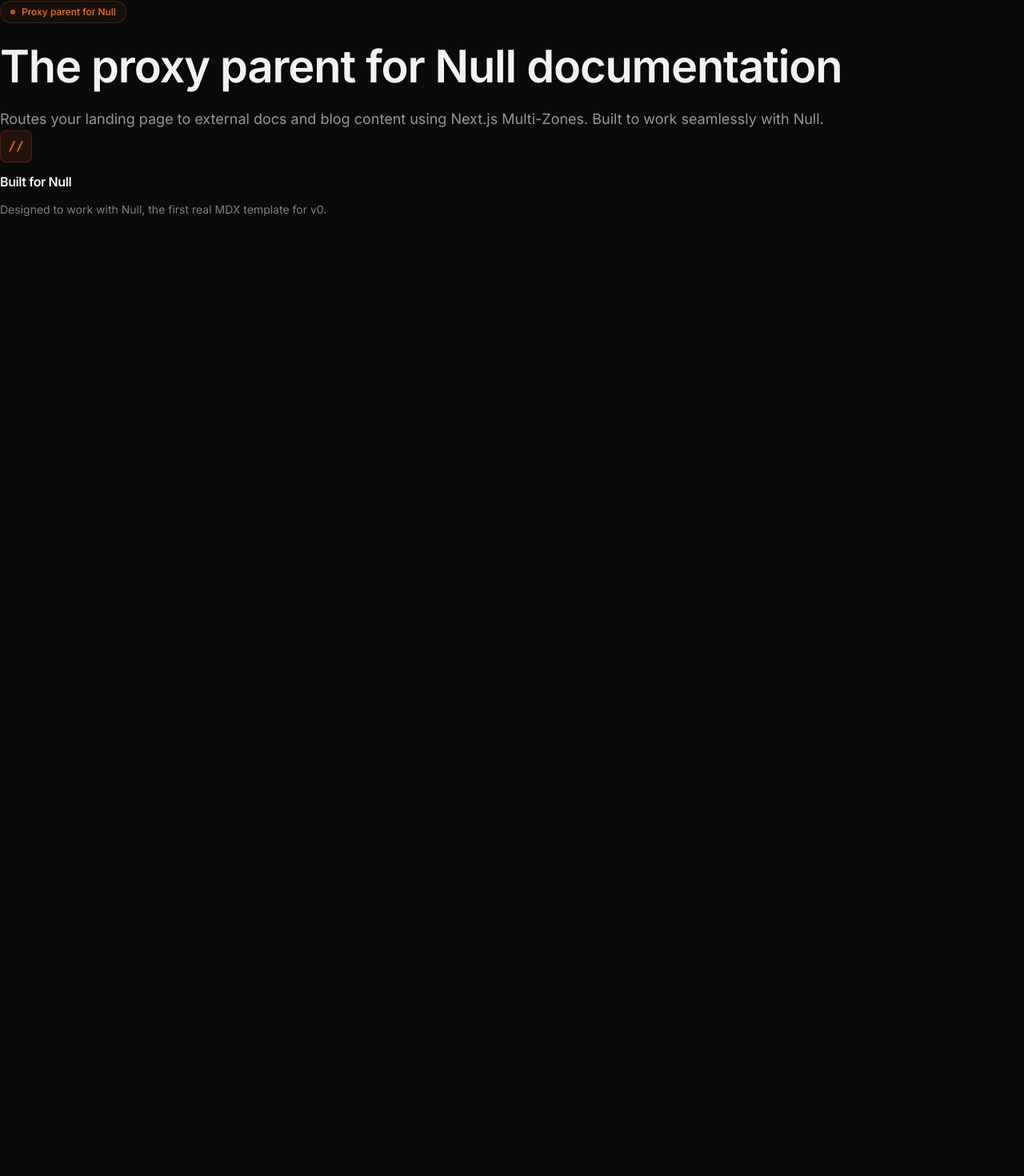
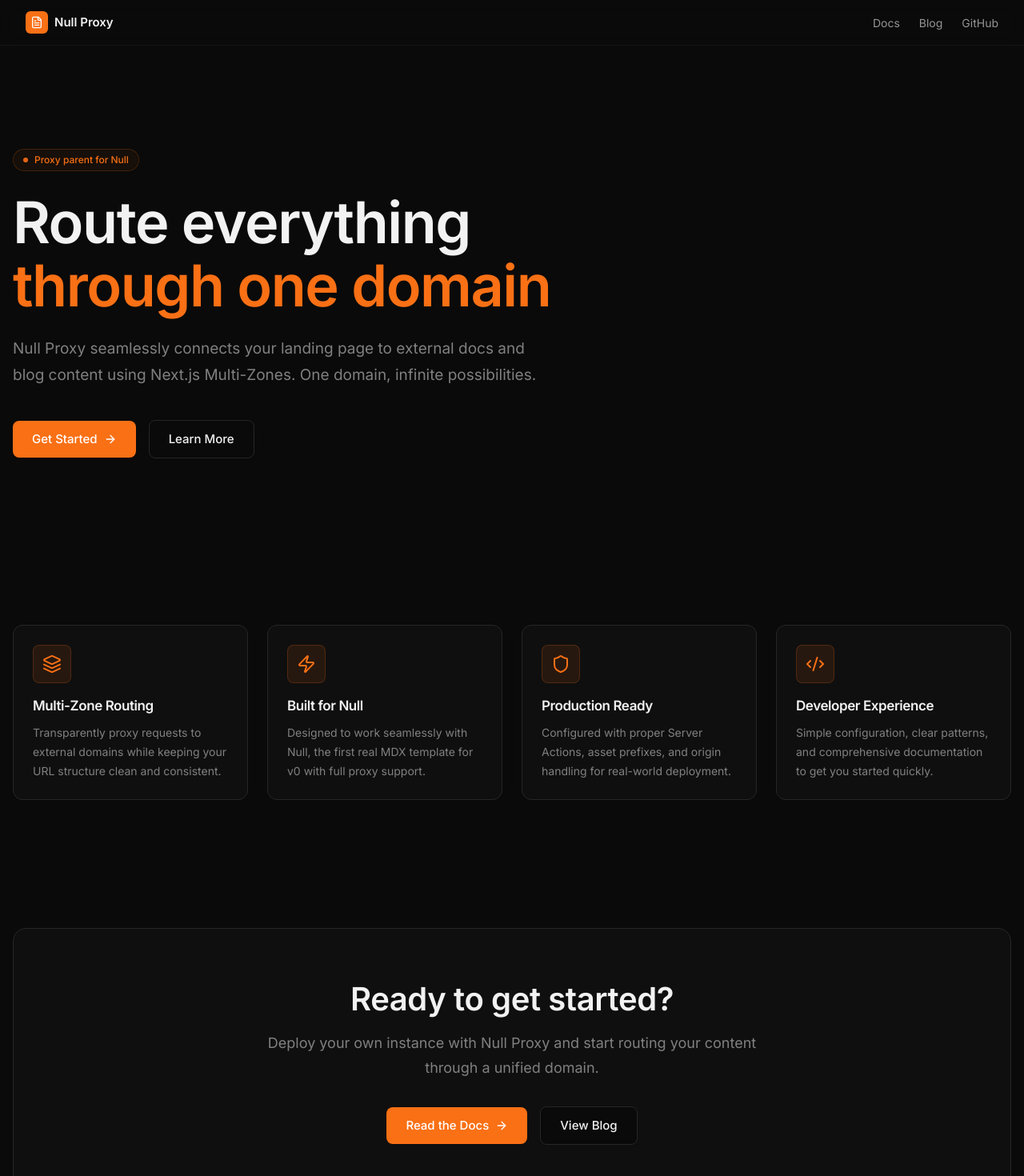
Before and after one commit to headline-design/null-proxy, a Next.js app: page / in a window 1280 px wide. Shown: the top 1470 px of the page at 80% size. Before the commit the page ends 800 px from the top, so only its background shows below. Built offline with nearby package versions, Linux system fonts and the light colour scheme.

Commit message:
refactor: enhance landing page design and user engagement
Improve typography, spacing, and visual elements; add
bottom CTA section and hover effects for better UX.

#VERCEL_SKIP

Co-authored-by: HEADLINE Design <85418370+headline-design@users.noreply.github.com>

```diff
--- a/app/page.tsx
+++ b/app/page.tsx
@@ -1,30 +1,134 @@
-const Page = () => {
+import { ArrowRight, Layers, Zap, Shield, Code2 } from "lucide-react"
+import { Header } from "@/components/header"
+import { Footer } from "@/components/footer"
+
+export default function Page() {
   return (
-    <div>
-      <div className="mb-6 inline-flex items-center gap-2 rounded-full border border-primary/20 bg-primary/5 px-3 py-1">
+    <div className="min-h-screen flex flex-col">
+      <Header />
+
+      <main className="flex-1">
+        {/* Hero Section */}
+        <section className="container mx-auto px-4 py-16 md:py-24 lg:py-32">
+          <div className="max-w-4xl">
+            {/* Badge */}
+            <div className="mb-6 inline-flex items-center gap-2 rounded-full border border-primary/20 bg-primary/5 px-3 py-1 backdrop-blur-sm">
               <span className="h-1.5 w-1.5 rounded-full bg-primary animate-pulse"></span>
               <span className="text-[12px] font-medium text-primary">Proxy parent for Null</span>
             </div>
 
-      <h1 className="text-balance text-[36px] font-semibold leading-[1.1] tracking-[-0.02em] md:text-[48px] lg:text-[56px]">
-        The proxy parent for Null documentation
+            {/* Headline */}
+            <h1 className="text-balance text-[42px] font-semibold leading-[1.1] tracking-[-0.02em] text-foreground md:text-[56px] lg:text-[72px]">
+              Route everything
+              <br />
+              <span className="text-primary">through one domain</span>
             </h1>
-      <p className="mt-5 text-[17px] leading-[1.6] text-foreground/60 md:text-[18px]">
-        Routes your landing page to external docs and blog content using Next.js Multi-Zones. Built to work seamlessly
-        with Null.
+
+            {/* Description */}
+            <p className="mt-6 max-w-2xl text-pretty text-[17px] leading-[1.7] text-muted-foreground md:text-[19px]">
+              Null Proxy seamlessly connects your landing page to external docs and blog content using Next.js
+              Multi-Zones. One domain, infinite possibilities.
             </p>
 
-      <div className="space-y-3">
-        <div className="flex h-10 w-10 items-center justify-center rounded-lg bg-primary/10 border border-primary/20">
-          <span className="text-[16px] font-mono font-bold text-primary">//</span>
+            {/* CTA Buttons */}
+            <div className="mt-10 flex flex-wrap items-center gap-4">
+              <a
+                href="/docs"
+                className="group inline-flex items-center gap-2 rounded-lg bg-primary px-6 py-3 text-[15px] font-medium text-primary-foreground shadow-sm transition-all hover:bg-primary/90 hover:shadow-md"
+              >
+                Get Started
+                <ArrowRight className="h-4 w-4 transition-transform group-hover:translate-x-0.5" />
+              </a>
+              <a
+                href="/about"
+                className="inline-flex items-center gap-2 rounded-lg border border-border bg-background px-6 py-3 text-[15px] font-medium text-foreground shadow-sm transition-all hover:bg-accent hover:shadow-md"
+              >
+                Learn More
+              </a>
             </div>
-        <h3 className="text-[16px] font-semibold tracking-tight">Built for Null</h3>
-        <p className="text-[14px] leading-[1.6] text-foreground/50">
-          Designed to work with Null, the first real MDX template for v0.
+          </div>
+        </section>
+
+        {/* Features Grid */}
+        <section className="container mx-auto px-4 py-16 md:py-20">
+          <div className="grid gap-6 md:grid-cols-2 lg:grid-cols-4">
+            {/* Feature 1 */}
+            <div className="group rounded-xl border border-border bg-card p-6 shadow-sm transition-all hover:shadow-md hover:border-primary/20">
+              <div className="mb-4 flex h-12 w-12 items-center justify-center rounded-lg bg-primary/10 border border-primary/20 transition-colors group-hover:bg-primary/15">
+                <Layers className="h-6 w-6 text-primary" />
+              </div>
+              <h3 className="mb-2 text-[17px] font-semibold tracking-tight text-foreground">Multi-Zone Routing</h3>
+              <p className="text-[14px] leading-[1.7] text-muted-foreground">
+                Transparently proxy requests to external domains while keeping your URL structure clean and consistent.
+              </p>
+            </div>
+
+            {/* Feature 2 */}
+            <div className="group rounded-xl border border-border bg-card p-6 shadow-sm transition-all hover:shadow-md hover:border-primary/20">
+              <div className="mb-4 flex h-12 w-12 items-center justify-center rounded-lg bg-primary/10 border border-primary/20 transition-colors group-hover:bg-primary/15">
+                <Zap className="h-6 w-6 text-primary" />
+              </div>
+              <h3 className="mb-2 text-[17px] font-semibold tracking-tight text-foreground">Built for Null</h3>
+              <p className="text-[14px] leading-[1.7] text-muted-foreground">
+                Designed to work seamlessly with Null, the first real MDX template for v0 with full proxy support.
+              </p>
+            </div>
+
+            {/* Feature 3 */}
+            <div className="group rounded-xl border border-border bg-card p-6 shadow-sm transition-all hover:shadow-md hover:border-primary/20">
+              <div className="mb-4 flex h-12 w-12 items-center justify-center rounded-lg bg-primary/10 border border-primary/20 transition-colors group-hover:bg-primary/15">
+                <Shield className="h-6 w-6 text-primary" />
+              </div>
+              <h3 className="mb-2 text-[17px] font-semibold tracking-tight text-foreground">Production Ready</h3>
+              <p className="text-[14px] leading-[1.7] text-muted-foreground">
+                Configured with proper Server Actions, asset prefixes, and origin handling for real-world deployment.
+              </p>
+            </div>
+
+            {/* Feature 4 */}
+            <div className="group rounded-xl border border-border bg-card p-6 shadow-sm transition-all hover:shadow-md hover:border-primary/20">
+              <div className="mb-4 flex h-12 w-12 items-center justify-center rounded-lg bg-primary/10 border border-primary/20 transition-colors group-hover:bg-primary/15">
+                <Code2 className="h-6 w-6 text-primary" />
+              </div>
+              <h3 className="mb-2 text-[17px] font-semibold tracking-tight text-foreground">Developer Experience</h3>
+              <p className="text-[14px] leading-[1.7] text-muted-foreground">
+                Simple configuration, clear patterns, and comprehensive documentation to get you started quickly.
               </p>
             </div>
           </div>
+        </section>
+
+        {/* CTA Section */}
+        <section className="container mx-auto px-4 py-16 md:py-20">
+          <div className="rounded-2xl border border-border bg-card p-8 shadow-sm md:p-12 lg:p-16">
+            <div className="mx-auto max-w-2xl text-center">
+              <h2 className="text-balance text-[32px] font-semibold leading-[1.2] tracking-[-0.01em] text-foreground md:text-[40px]">
+                Ready to get started?
+              </h2>
+              <p className="mt-4 text-pretty text-[16px] leading-[1.7] text-muted-foreground md:text-[18px]">
+                Deploy your own instance with Null Proxy and start routing your content through a unified domain.
+              </p>
+              <div className="mt-8 flex flex-wrap items-center justify-center gap-4">
+                <a
+                  href="/docs"
+                  className="group inline-flex items-center gap-2 rounded-lg bg-primary px-6 py-3 text-[15px] font-medium text-primary-foreground shadow-sm transition-all hover:bg-primary/90 hover:shadow-md"
+                >
+                  Read the Docs
+                  <ArrowRight className="h-4 w-4 transition-transform group-hover:translate-x-0.5" />
+                </a>
+                <a
+                  href="/blog"
+                  className="inline-flex items-center gap-2 rounded-lg border border-border bg-background px-6 py-3 text-[15px] font-medium text-foreground shadow-sm transition-all hover:bg-accent hover:shadow-md"
+                >
+                  View Blog
+                </a>
+              </div>
+            </div>
+          </div>
+        </section>
+      </main>
+
+      <Footer />
+    </div>
   )
 }
-
-export default Page
```
Lines whose indentation alone changed are shown as unchanged.
